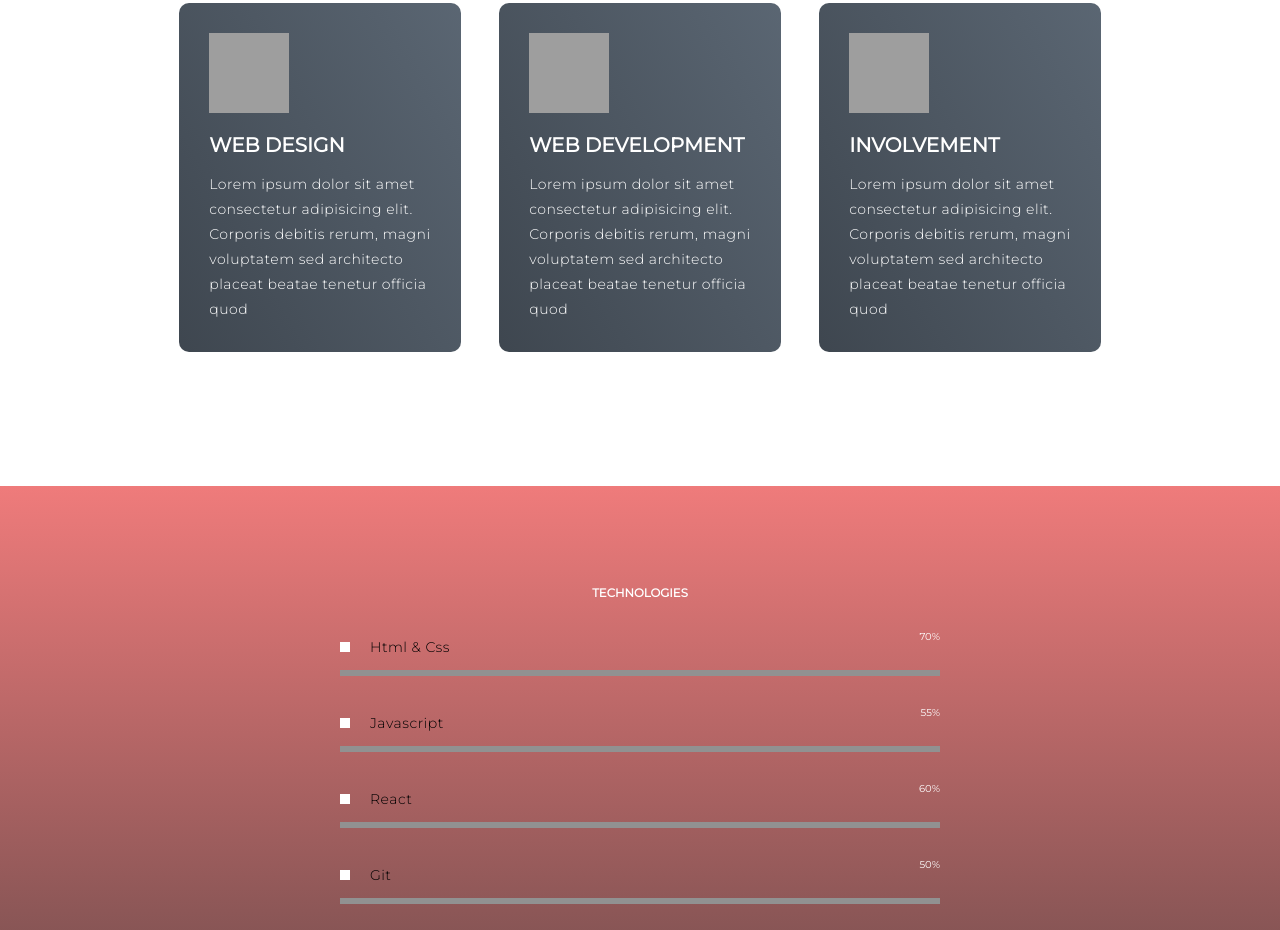
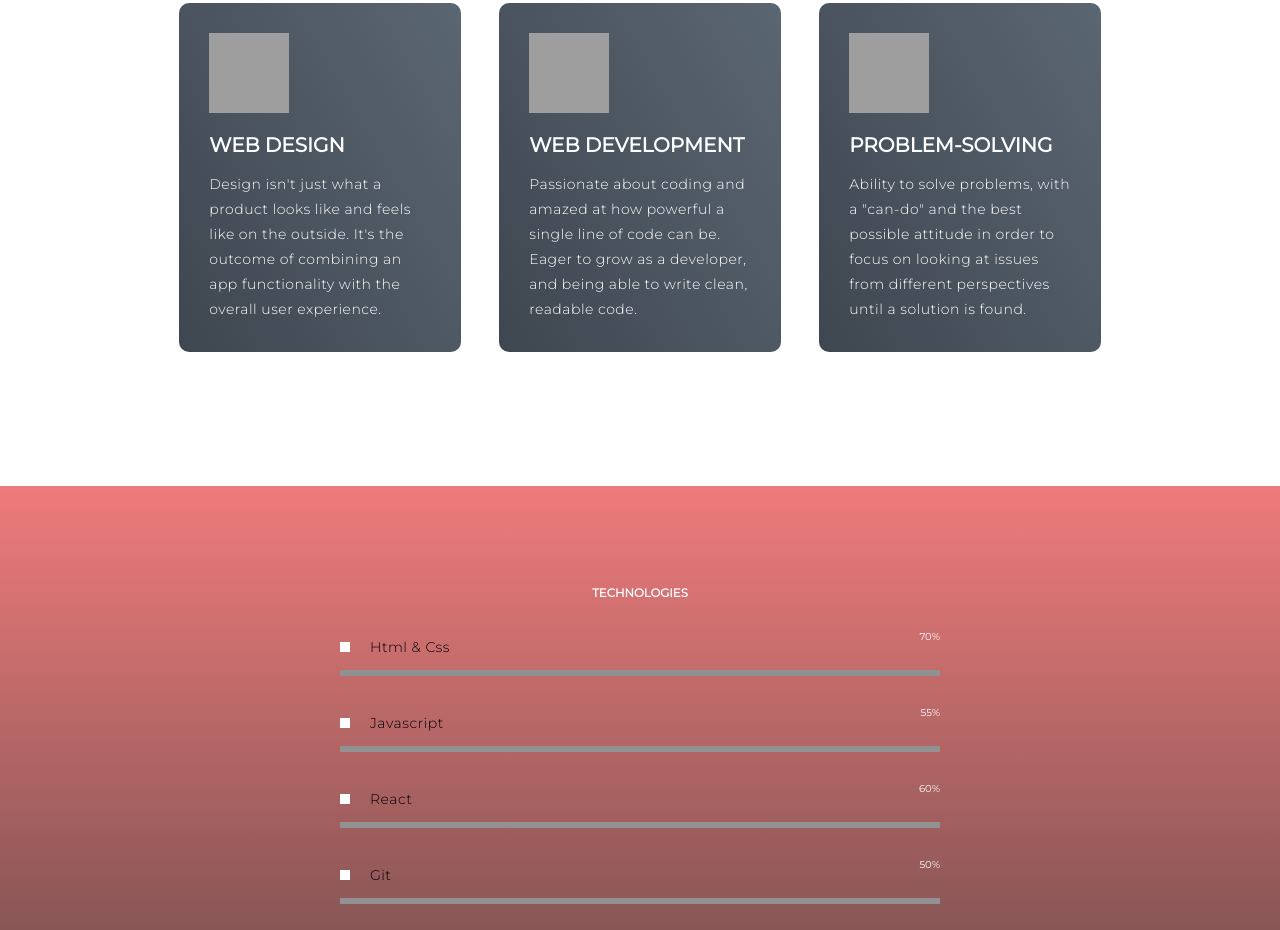
Before and after one commit to anaes0/new__portfolio, a plain HTML site: page index.html in a window 1280 px wide. Shown: the part 1114-2044 px from the top of the page. Drawn offline with Linux system fonts and the light colour scheme; grey boxes are pictures that could not be loaded.

Commit message:
resume section edited

```diff
--- a/index.html
+++ b/index.html
@@ -4,7 +4,7 @@
     <meta charset="UTF-8" />
     <meta name="viewport" content="width=device-width, initial-scale=1.0" />
     <link rel="stylesheet" href="style.css" />
-    <title>New Portfolio</title>
+    <title>Ana Verdejo - Portfolio</title>
   </head>
 
   <body>
@@ -66,9 +66,9 @@
             </div>
             <h2>Web Design</h2>
             <p>
-              Lorem ipsum dolor sit amet consectetur adipisicing elit. Corporis
-              debitis rerum, magni voluptatem sed architecto placeat beatae
-              tenetur officia quod
+              Design isn't just what a product looks like and feels like on the
+              outside. It's the outcome of combining an app functionality with
+              the overall user experience.
             </p>
           </div>
           <div class="service-item">
@@ -79,9 +79,9 @@
             </div>
             <h2>Web Development</h2>
             <p>
-              Lorem ipsum dolor sit amet consectetur adipisicing elit. Corporis
-              debitis rerum, magni voluptatem sed architecto placeat beatae
-              tenetur officia quod
+              Passionate about coding and amazed at how powerful a single line
+              of code can be. Eager to grow as a developer, and being able to
+              write clean, readable code.
             </p>
           </div>
 
@@ -91,11 +91,11 @@
                 src="https://img.icons8.com/bubbles/100/000000/services.png"
               />
             </div>
-            <h2>Involvement</h2>
+            <h2>Problem-Solving</h2>
             <p>
-              Lorem ipsum dolor sit amet consectetur adipisicing elit. Corporis
-              debitis rerum, magni voluptatem sed architecto placeat beatae
-              tenetur officia quod
+              Ability to solve problems, with a "can-do" and the best possible
+              attitude in order to focus on looking at issues from different
+              perspectives until a solution is found.
             </p>
           </div>
         </div>
```
